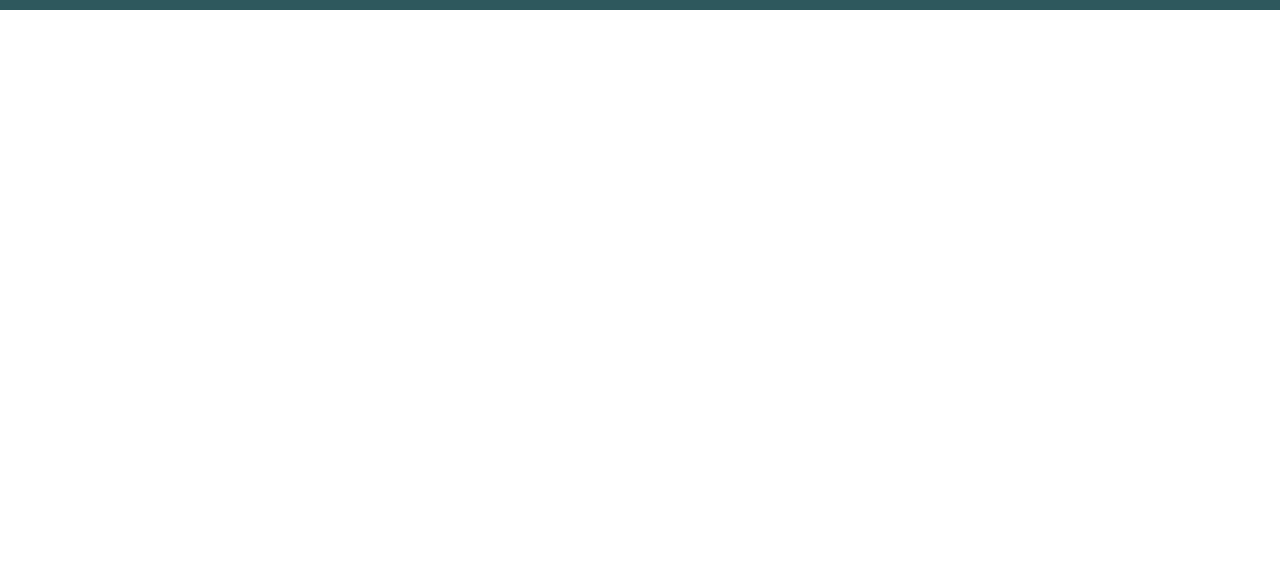
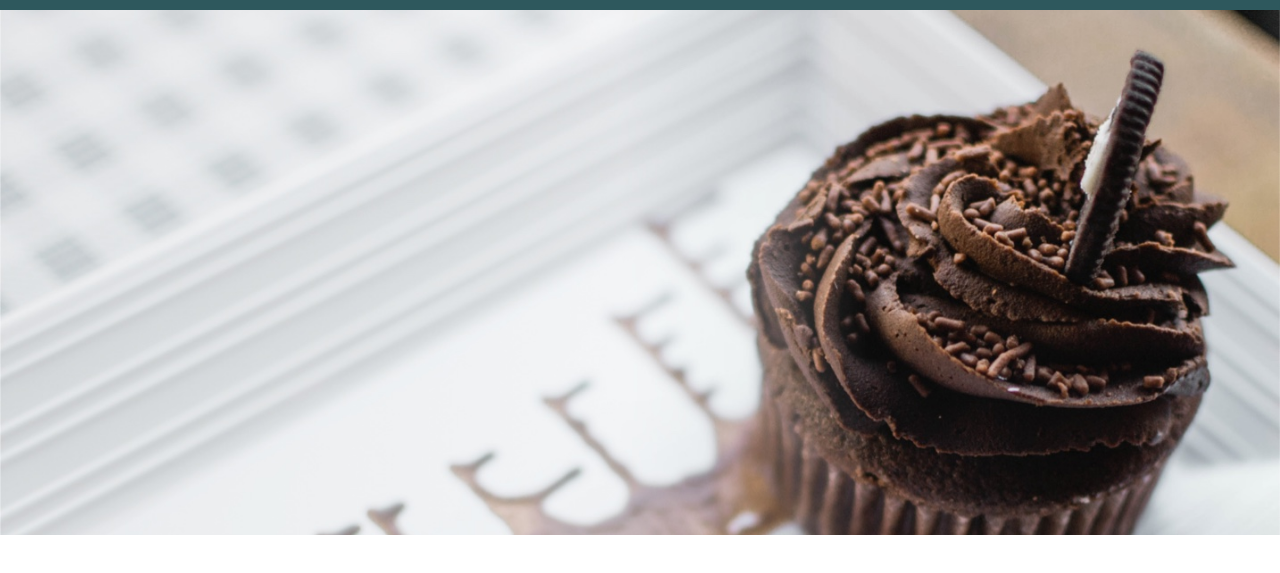
Before and after one commit to AL3X-03/cakecups, a plain HTML site: page catalogue.html in a window 1280 px wide. Shown: the part 65-638 px from the top of the page. Drawn offline with Linux system fonts and the light colour scheme.

Commit message:
Update catalogue.html

```diff
--- a/catalogue.html
+++ b/catalogue.html
@@ -3,7 +3,7 @@
     <link rel="stylesheet" type="text/css" href="/cakecups/styles.css">
 </head>
 <body>
-
+<div class="homepage-main-section">
   <div class="header">
     <div class="header-logo">
         Cakecups
@@ -12,5 +12,5 @@
         Browse catalogue
     </a>
   </div>
-
-    </body>
+</div>
+</body>
```
